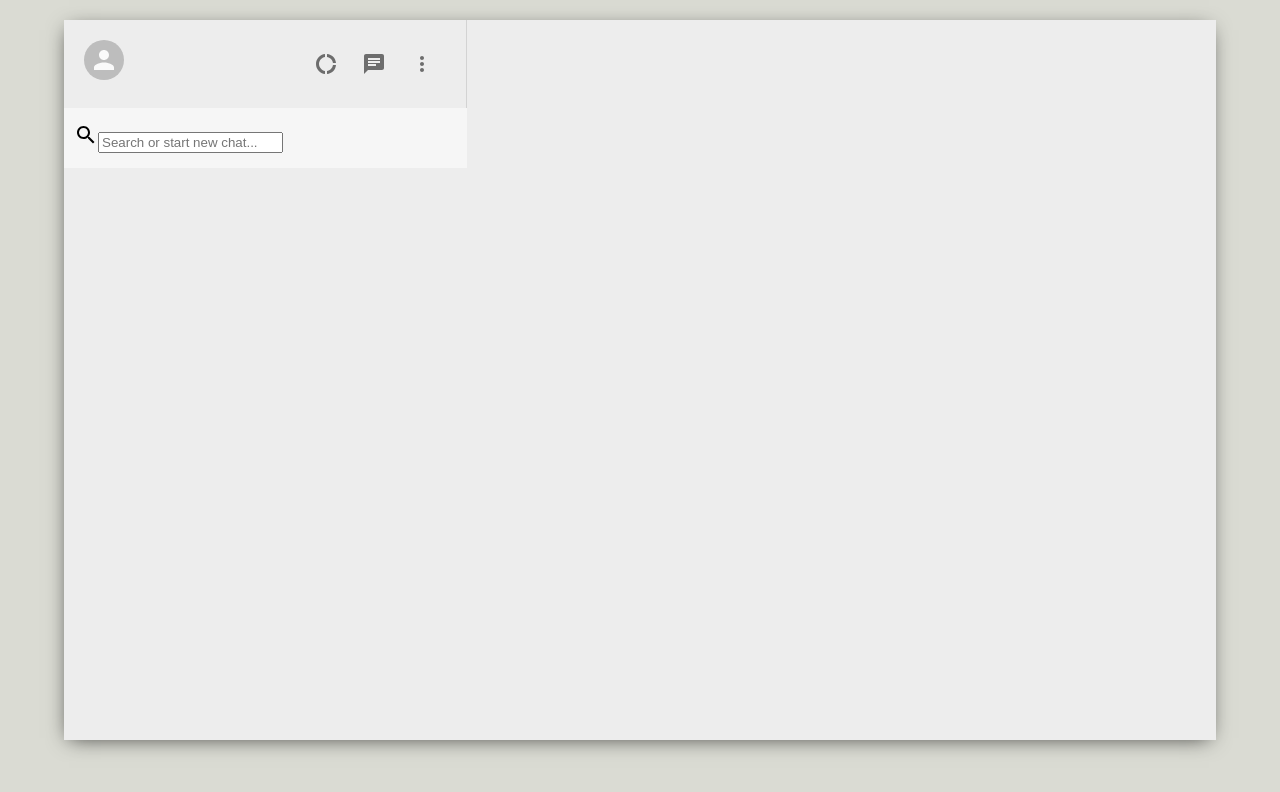
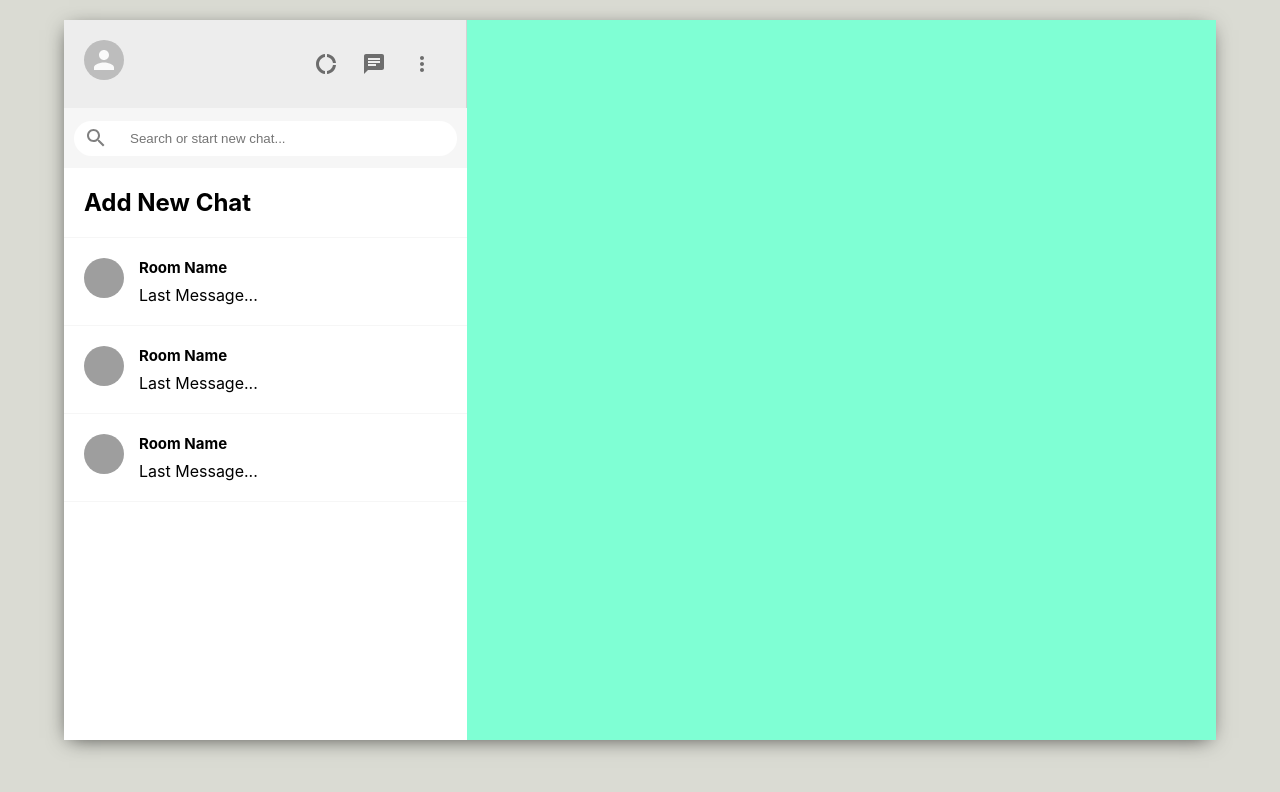
Before and after one commit to jplogesh/whatsapp-clone, a React (Create React App) app: page / in a window 1280 px wide. Shown: the top 792 px of the page. Built offline with nearby package versions, Linux system fonts and the light colour scheme; grey boxes are pictures that could not be loaded.

Commit message:
add chat funcion and designm

```diff
--- a/src/App.js
+++ b/src/App.js
@@ -1,15 +1,14 @@
 import React from "react";
 import './App.css';
 import Sidebar from "./Sidebar";
-
+import Chat from "./Chat";
 function App() {
   return (
     <div className="App">
 
     <div className = "app__body">
        <Sidebar />
-     {/* side bar}
-     {chat box */}
+       <Chat />
  </div>
  </div>
   );
--- /dev/null
+++ b/src/Chat.css
@@ -0,0 +1,4 @@
+.chat{
+ flex: 0.65;
+background-color: aquamarine;
+}
--- /dev/null
+++ b/src/Chat.js
@@ -0,0 +1,11 @@
+import React from 'react';
+import "./Chat.css";
+function Chat() {
+    return (
+        <div className="chat">
+
+        </div>
+    )
+}
+
+export default Chat
--- a/src/Sidebar.css
+++ b/src/Sidebar.css
@@ -10,7 +10,23 @@
     height: 40px;
     padding: 10px;
 }
+.sidebar__searchContainer {
+    display:flex;
+    align-items: center;
+    background-color: white;
+    width: 100%;
+    height: 35px;
+    border-radius: 20px;
 
+}
+.sidebar__searchContainer > .MuiSvgIcon-root {
+    color: grey;
+    padding: 10px;
+}
+.sidebar__searchContainer > input {
+    border: none;
+    margin-left: 10px;
+}
 .sidebar__header {
    display: flex;
    justify-content: space-between;
@@ -27,3 +43,8 @@
     margin-right:2vw;
     font-size: 24px !important;
 }
+.sidebar__chats {
+    flex: 1;
+    background-color: white;
+    overflow: scroll;
+}
--- a/src/Sidebar.js
+++ b/src/Sidebar.js
@@ -1,6 +1,7 @@
 import React from 'react';
 import { Avatar, IconButton } from "@material-ui/core";
 import "./Sidebar.css";
+import SidebarChat from "./SidebarChat";
 import DonutLargeIcon from '@material-ui/icons/DonutLarge';
 import ChatIcon from "@material-ui/icons/Chat";
 import MoreVertIcon from "@material-ui/icons/MoreVert";
@@ -32,7 +33,10 @@
       </div>
       </div>
       <div className="sidebar__chats">
-
+      <SidebarChat addNewChat/>
+      <SidebarChat/>
+      <SidebarChat/>
+      <SidebarChat/>
 
       </div>
     </div>
--- /dev/null
+++ b/src/SidebarChat.css
@@ -0,0 +1,18 @@
+.sidebarChat {
+    display: flex;
+    padding: 20px;
+    cursor:pointer;
+    border-bottom: 1px solid #f6f6f6;
+
+}
+
+.sidebarChat:hover {
+    background-color: #ebebeb;
+}
+.sidebarChat__info > h3 {
+    font-size: 15px;
+    margin-bottom: 8px;
+}
+.sidebarChat__info {
+    margin-left: 15px;
+}
--- /dev/null
+++ b/src/SidebarChat.js
@@ -0,0 +1,35 @@
+import React ,{ useEffect, useState } from 'react';
+import "./SidebarChat.css";
+import { Avatar } from "@material-ui/core";
+function SidebarChat({ addNewChat }) {
+
+    const[seed ,setSeed] = useState("");
+
+
+    useEffect(()  => {
+    setSeed(Math.floor(Math.random() * 5000));
+    },[])
+
+    const createChat = () => {
+        const roomName = prompt("Please enter name for chat");
+        if (roomName) {
+          //do somethign
+        }
+    };
+    return !addNewChat ?(
+        <div className="sidebarChat">
+         <Avatar src ={`https://avatars.dicebear.com/api/human/${seed}.svg`}/>
+         <div className="sidebarChat__info">
+             <h3>Room Name</h3>
+             <p>Last Message...</p>
+         </div>
+        </div>
+
+    ): (
+        <div onClick={createChat}
+         className="sidebarChat">
+          <h2>Add New Chat</h2>
+         </div>
+    );
+}
+export default SidebarChat
```
Also changed, not shown: src/setupTests.js (deleted, +0 -5 lines), src/logo.svg (deleted), 1 other file (tests, documents, lock files or other folders).
